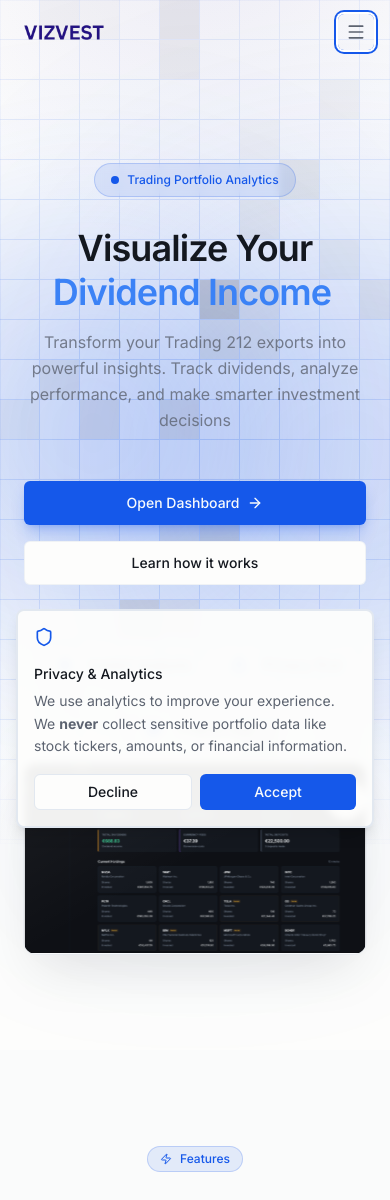
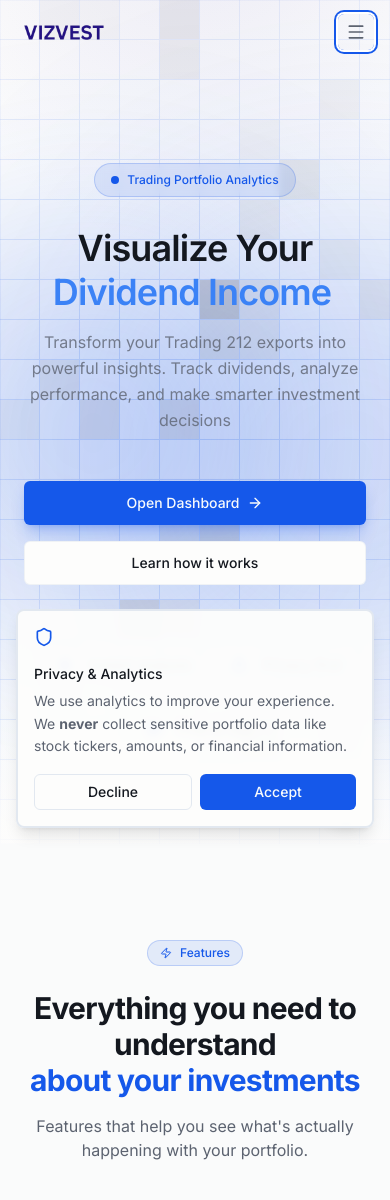
Before and after one commit to dhruvtrip/vizvest-app, a Next.js app: page / in a window 390 px wide. Shown: the top 1200 px of the page. Built offline with nearby package versions, Linux system fonts and the light colour scheme.

Commit message:
chore: remove PostHog post-wizard report and update ProductShot component visibility for improved layout

```diff
--- a/components/landing/product-shot.tsx
+++ b/components/landing/product-shot.tsx
@@ -10,7 +10,7 @@
   return (
     <section
       ref={ref}
-      className="relative -mt-20 pb-24 lg:pb-32"
+      className="relative -mt-20 pb-24 lg:pb-32 hidden sm:block"
       aria-label="Product preview"
     >
       <div className="container mx-auto px-6 sm:px-8 lg:px-12 max-w-6xl relative">
```
Also changed, not shown: 1 other file (tests, documents, lock files or other folders).
